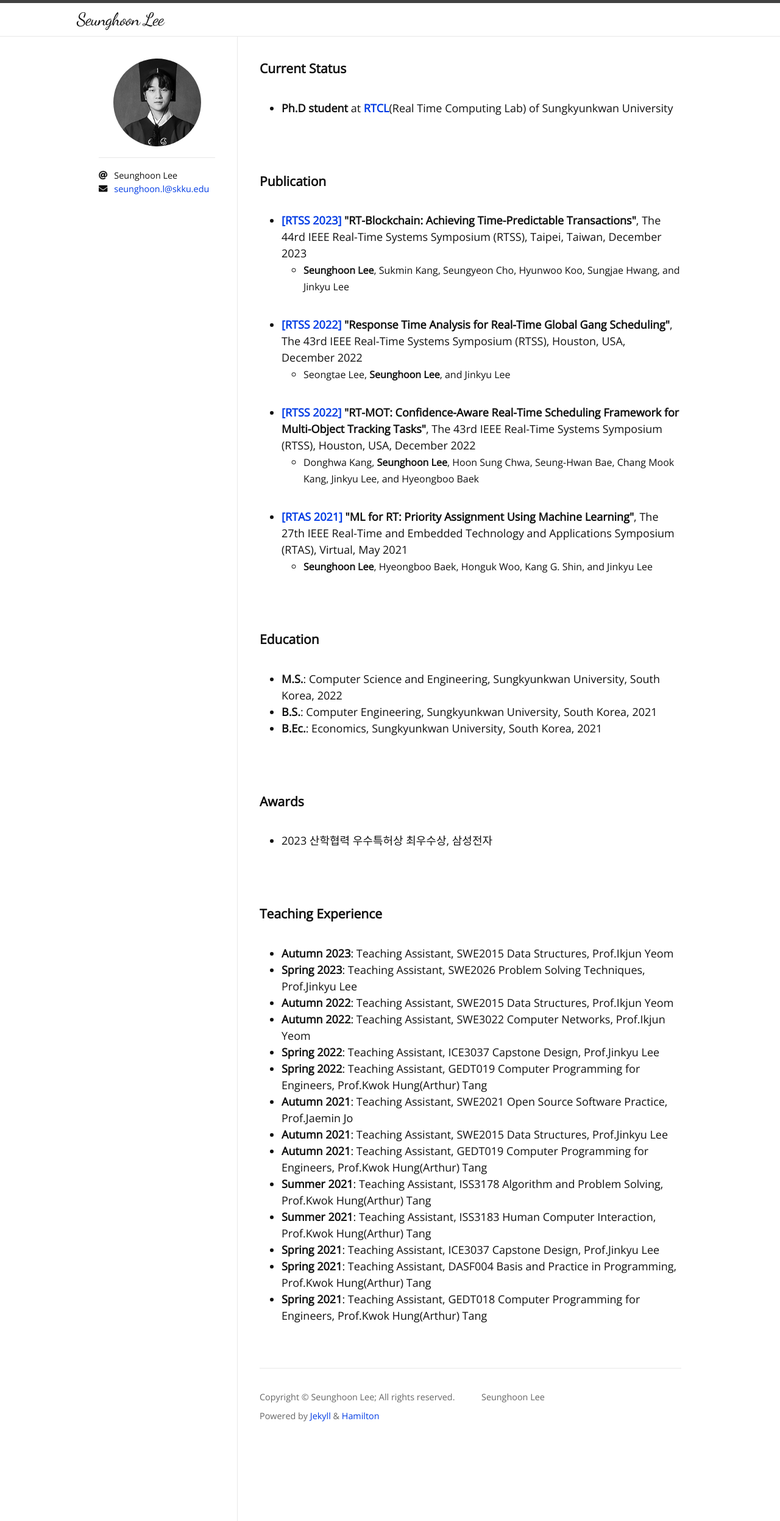
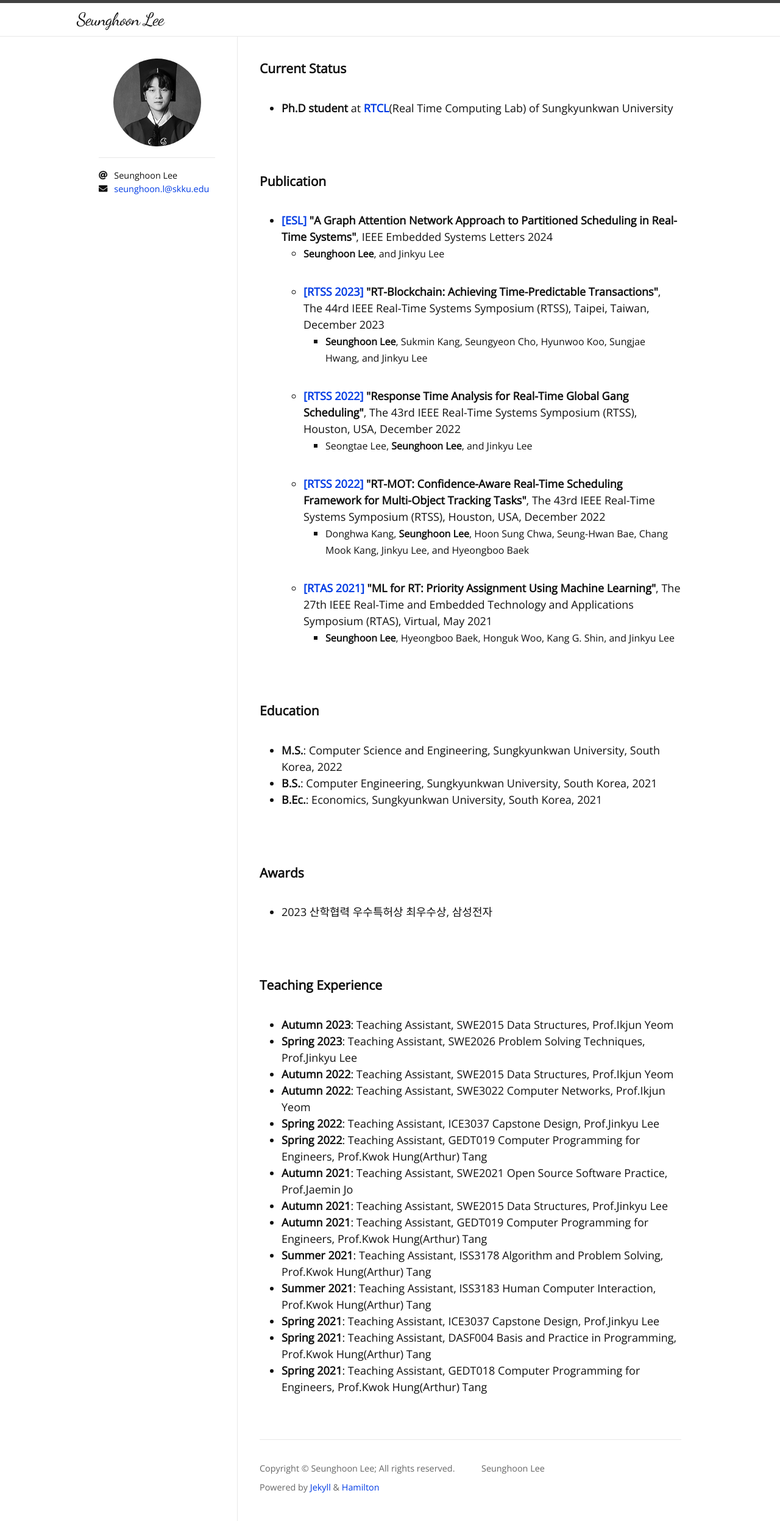
Before and after one commit to SeungHoon00/seunghoon00.github.io, a Jekyll site: the page built from index.html, in a window 1280 px wide. Shown: the whole page at 61% size. Built offline with Jekyll 4.4.1, drawn with Linux system fonts in a browser that asks for light colours; nearby versions of some CDN libraries; some web fonts are replaced; the list of posts is cut into pages by our own code.

Commit message:
Update home.html

```diff
--- a/_layouts/home.html
+++ b/_layouts/home.html
@@ -22,6 +22,11 @@ layout: default
   <br>
   <section>
     <h3>Publication</h3>
+    <ul>
+      <li><b><a href="https://ieeexplore.ieee.org/xpl/RecentIssue.jsp?punumber=4563995">[ESL]</a> "A Graph Attention Network Approach to Partitioned Scheduling in Real-Time Systems"</b>, IEEE Embedded Systems Letters 2024</li>
+      <ul>
+        <li><font size="3em"><b>Seunghoon Lee</b>, and Jinkyu Lee</font></li>
+      </ul>
     <ul>
       <li><b><a href="http://2023.rtss.org/">[RTSS 2023]</a> "RT-Blockchain: Achieving Time-Predictable Transactions"</b>, The 44rd IEEE Real-Time Systems Symposium (RTSS), Taipei, Taiwan, December 2023</li>
       <ul>
```
